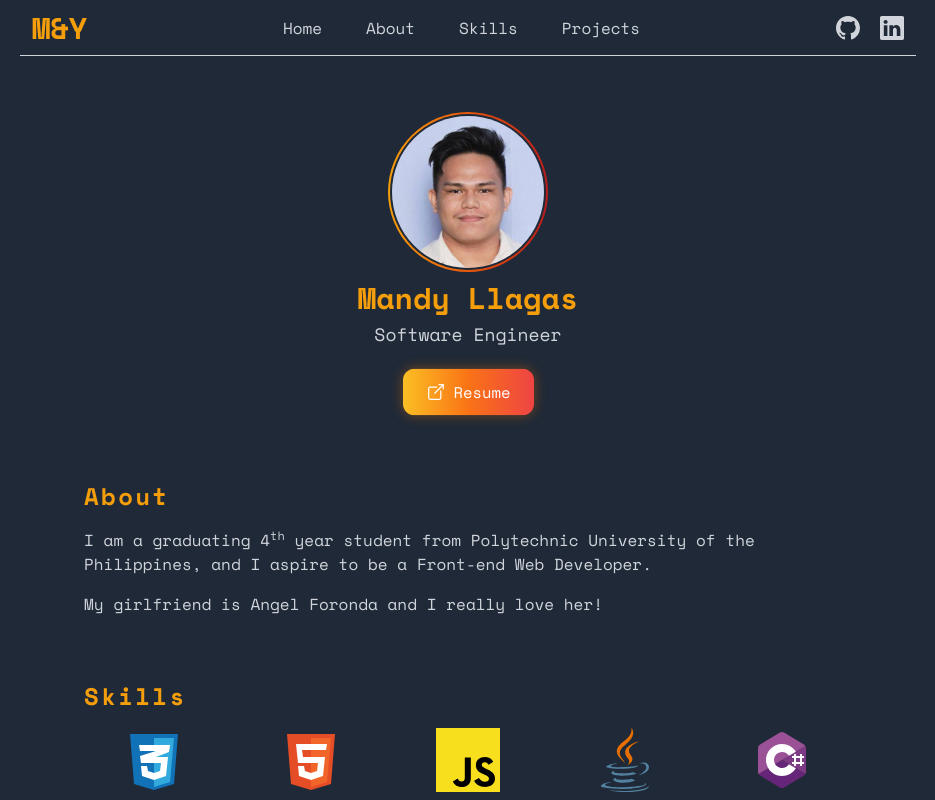
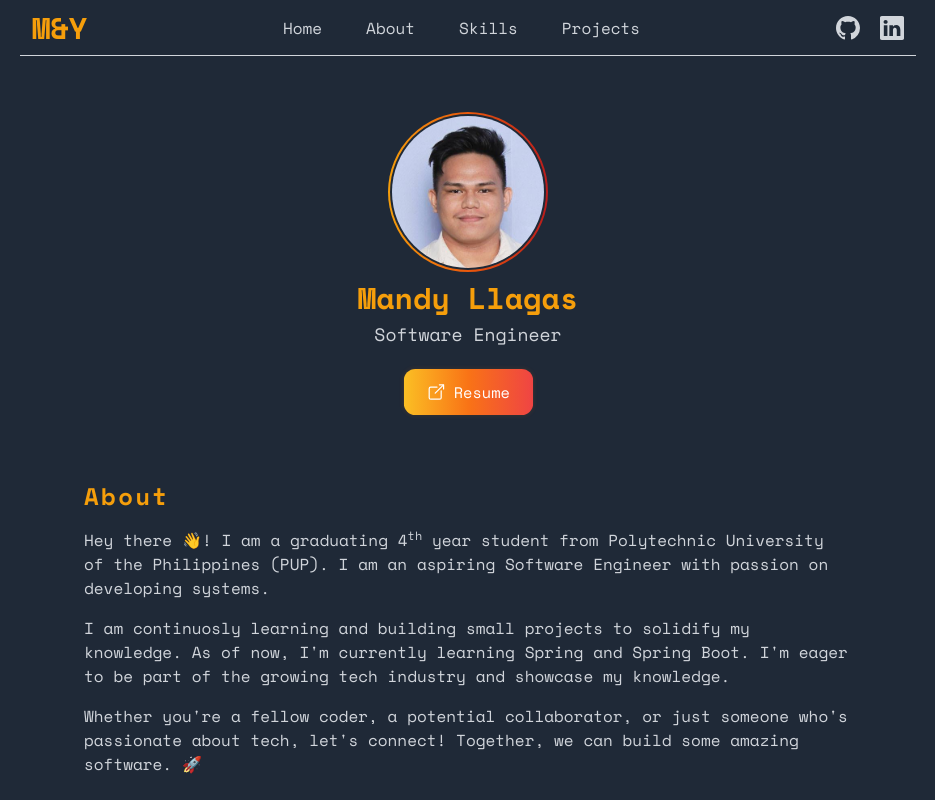
Before and after one commit to msllagas/Portfoliov2, a React (Vite) app: page / in a window 1280 px wide. Shown: the top 800 px of the page, without its empty margins (172-1107 px from the left). Built offline with nearby package versions, Linux system fonts and the light colour scheme.

Commit message:
update paragraph

```diff
--- a/src/components/About.jsx
+++ b/src/components/About.jsx
@@ -6,12 +6,20 @@ export default function About() {
         About
       </h2>
       <p className="paragraph">
-        I am a graduating 4<sup>th</sup> year student from Polytechnic
-        University of the Philippines, and I aspire to be a Front-end Web
-        Developer.
+        Hey there 👋! I am a graduating 4<sup>th</sup> year student from
+        Polytechnic University of the Philippines (PUP). I am an aspiring
+        Software Engineer with passion on developing systems.
       </p>
       <p className="paragraph">
-        My girlfriend is Angel Foronda and I really love her!
+        I am continuosly learning and building small projects to solidify my
+        knowledge. As of now, I&apos;m currently learning Spring and Spring
+        Boot. I&apos;m eager to be part of the growing tech industry and
+        showcase my knowledge.
+      </p>
+      <p className="paragraph">
+        Whether you&apos;re a fellow coder, a potential collaborator, or just
+        someone who&apos;s passionate about tech, let&apos;s connect! Together,
+        we can build some amazing software. 🚀
       </p>
     </section>
   );
```
